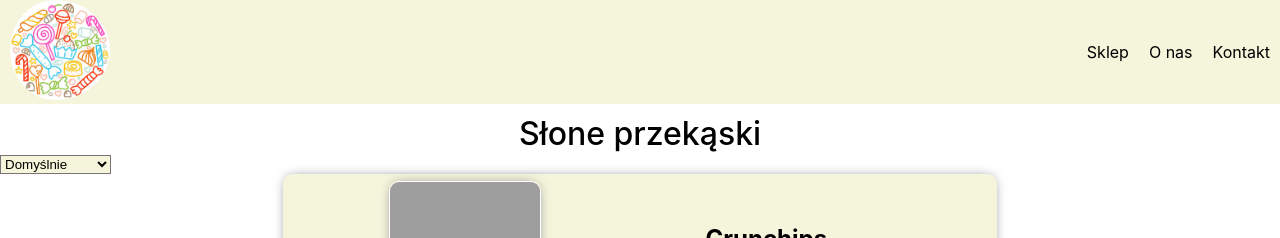
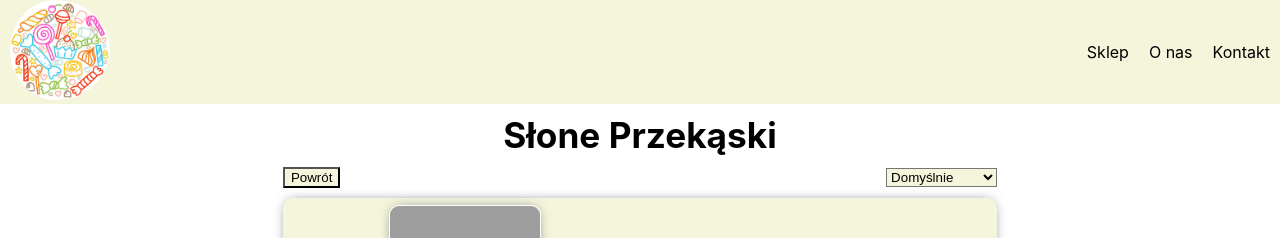
Before and after one commit to a-zajonc/candy-shop, a React app: page /sklep/przekaskislone in a window 1280 px wide. Shown: the top 238 px of the page. Built offline with nearby package versions, Linux system fonts and the light colour scheme; grey boxes are pictures that could not be loaded.

Commit message:
Deleted separate shop category pages, created Shop Category Page Component

```diff
--- a/src/CandyShop.js
+++ b/src/CandyShop.js
@@ -6,10 +6,11 @@ import { Contact } from './Pages/Contact.js';
 import { Footer } from './Components/Footer';
 import { About } from './Pages/About.js';
 import { Shop } from './Pages/Shop.js';
-import { Candy } from './Pages/Shop/Candy.js'
-import { SaltySnacks } from './Pages/Shop/SaltySnacks.js'
-import { ChocolateBars } from './Pages/Shop/ChocolateBars.js'
-import { Sodas } from './Pages/Shop/Sodas.js'
+// import { Candy } from './Pages/Shop/Candy.js'
+// import { SaltySnacks } from './Pages/Shop/SaltySnacks.js'
+// import { ChocolateBars } from './Pages/Shop/ChocolateBars.js'
+// import { Sodas } from './Pages/Shop/Sodas.js'
+import { ShopCategoryPage } from './Pages/ShopCategoryPage';
 
 function App() {
   return (
@@ -21,10 +22,10 @@ function App() {
           <Route exact path='/sklep' element={< Shop />}></Route>
           <Route exact path='/onas' element={< About />}></Route>
           <Route exact path='/kontakt' element={< Contact />}></Route>
-          <Route exact path='/sklep/cukierki' element={< Candy />}></Route>
-          <Route exact path='/sklep/przekaskislone' element={< SaltySnacks />}></Route>
-          <Route exact path='/sklep/czekoladyibatoniki' element={< ChocolateBars />}></Route>
-          <Route exact path='/sklep/napoje' element={< Sodas />}></Route>
+          <Route exact path='/sklep/cukierki' element={< ShopCategoryPage />}></Route>
+          <Route exact path='/sklep/przekaskislone' element={< ShopCategoryPage />}></Route>
+          <Route exact path='/sklep/czekoladyibatoniki' element={< ShopCategoryPage />}></Route>
+          <Route exact path='/sklep/napoje' element={< ShopCategoryPage />}></Route>
         </Routes>
       </div>
       <Footer />
--- a/src/Pages/Shop.js
+++ b/src/Pages/Shop.js
@@ -22,11 +22,7 @@ export function Shop() {
                         alt="Przekąski słone" />
                     <div className={styles.text}>Przekąski słone</div>
                 </Link>
-                {/* </div> */}
             </div>
-
-            {/* <div className={styles.productsRow}> */}
-
             <div className={styles.shopProductDiv}>
                 <Link to="/sklep/czekoladyibatoniki">
                     <img className={styles.productImage}
--- a/src/Pages/Shop/Candy.js
+++ /dev/null
@@ -1,18 +0,0 @@
-import React from 'react';
-import styles from './shop.module.css';
-import { candyProducts } from '../../DataBase/candyDataBase';
-import { ProductsDisplay } from '../../Components/ProductsDisplay';
-import { Sort } from '../../Components/Sort';
-import { BackButton } from '../../Components/BackButton';
-
-export function Candy() {
-
-    return <div>
-        <div className={styles.headline}>Cukierki</div>
-        <div className={styles.buttonAndSelect}>
-            <BackButton />
-            {Sort(candyProducts)}
-        </div>
-        {ProductsDisplay(candyProducts)}
-    </div>
-}
--- a/src/Pages/Shop/ChocolateBars.js
+++ /dev/null
@@ -1,13 +0,0 @@
-import styles from './shop.module.css';
-import { chocolateBarsProducts } from '../../DataBase/chocolateBarsDataBase';
-import { ProductsDisplay } from '../../Components/ProductsDisplay';
-import { Sort } from '../../Components/Sort';
-
-export function ChocolateBars() {
-
-    return <div>
-        <div className={styles.headline}>Czekolady i batoniki</div>
-        {Sort(chocolateBarsProducts)}
-        {ProductsDisplay(chocolateBarsProducts)}
-    </div>
-}
--- a/src/Pages/Shop/SaltySnacks.js
+++ /dev/null
@@ -1,13 +0,0 @@
-import styles from './shop.module.css';
-import { ProductsDisplay } from '../../Components/ProductsDisplay';
-import { saltySnacksProducts } from '../../DataBase/saltySnacksDataBase';
-import { Sort } from '../../Components/Sort';
-
-export function SaltySnacks() {
-
-    return <div>
-        <div className={styles.headline}>Słone przekąski</div>
-        {Sort(saltySnacksProducts)}
-        {ProductsDisplay(saltySnacksProducts)}
-    </div>
-}
--- a/src/Pages/Shop/Sodas.js
+++ /dev/null
@@ -1,13 +0,0 @@
-import styles from './shop.module.css';
-import { ProductsDisplay } from '../../Components/ProductsDisplay';
-import { sodasProducts } from '../../DataBase/sodasDataBase';
-import { Sort } from '../../Components/Sort';
-
-export function Sodas() {
-
-    return <div>
-        <div className={styles.headline}>Słone przekąski</div>
-        {Sort(sodasProducts)}
-        {ProductsDisplay(sodasProducts)}
-    </div>
-}
--- a/src/Pages/Shop/shop.module.css
+++ /dev/null
@@ -1,16 +0,0 @@
-.text {
-    background-color: red;
-}
-
-.headline {
-font-size: 200%;
-text-align: center;
-font-weight: 500;
-}
-
-.buttonAndSelect {
-    display: flex;
-    flex-wrap: nowrap;
-    justify-content: space-around;
-    margin:10px
-}
--- /dev/null
+++ b/src/Pages/ShopCategoryPage.js
@@ -0,0 +1,39 @@
+import React from 'react';
+import styles from './pages.module.css';
+import { candyProducts } from '../DataBase/candyDataBase';
+import { sodasProducts } from '../DataBase/sodasDataBase';
+import { saltySnacksProducts } from '../DataBase/saltySnacksDataBase';
+import { ProductsDisplay } from '../Components/ProductsDisplay';
+import { Sort } from '../Components/Sort';
+import { chocolateBarsProducts } from '../DataBase/chocolateBarsDataBase';
+import { BackButton } from '../Components/BackButton';
+
+export function ShopCategoryPage() {
+    let categoryName = ""
+    let products = []
+    if ((window.location.href).includes("cukierki")) {
+        products = candyProducts;
+        categoryName = "Cukierki"
+    }
+    if ((window.location.href).includes("napoje")) {
+        products = sodasProducts;
+        categoryName = "Napoje"
+    }
+    if ((window.location.href).includes("przekaskislone")) {
+        products = saltySnacksProducts;
+        categoryName = "Słone Przekąski"
+    }
+    if ((window.location.href).includes("czekoladyibatoniki")) {
+        products = chocolateBarsProducts
+        categoryName = "Czekolady i Batoniki"
+    }
+
+    return <div>
+        <div className={styles.headlineCategory}>{categoryName}</div>
+        <div className={styles.buttonAndSelect}>
+            <BackButton />
+            {Sort(products)}
+        </div>
+        {ProductsDisplay(products)}
+    </div>
+}
--- a/src/Pages/pages.module.css
+++ b/src/Pages/pages.module.css
@@ -118,3 +118,18 @@
     margin-bottom: 10px;
     font-weight: bold;
 }
+
+.headlineCategory {
+    font-size: 220%;
+    display: grid;
+    justify-items: center;
+    margin-bottom: 10px;
+    font-weight: bold;
+}
+
+.buttonAndSelect {
+    display: flex;
+    flex-wrap: nowrap;
+    justify-content: space-around;
+    margin:10px
+}
```
